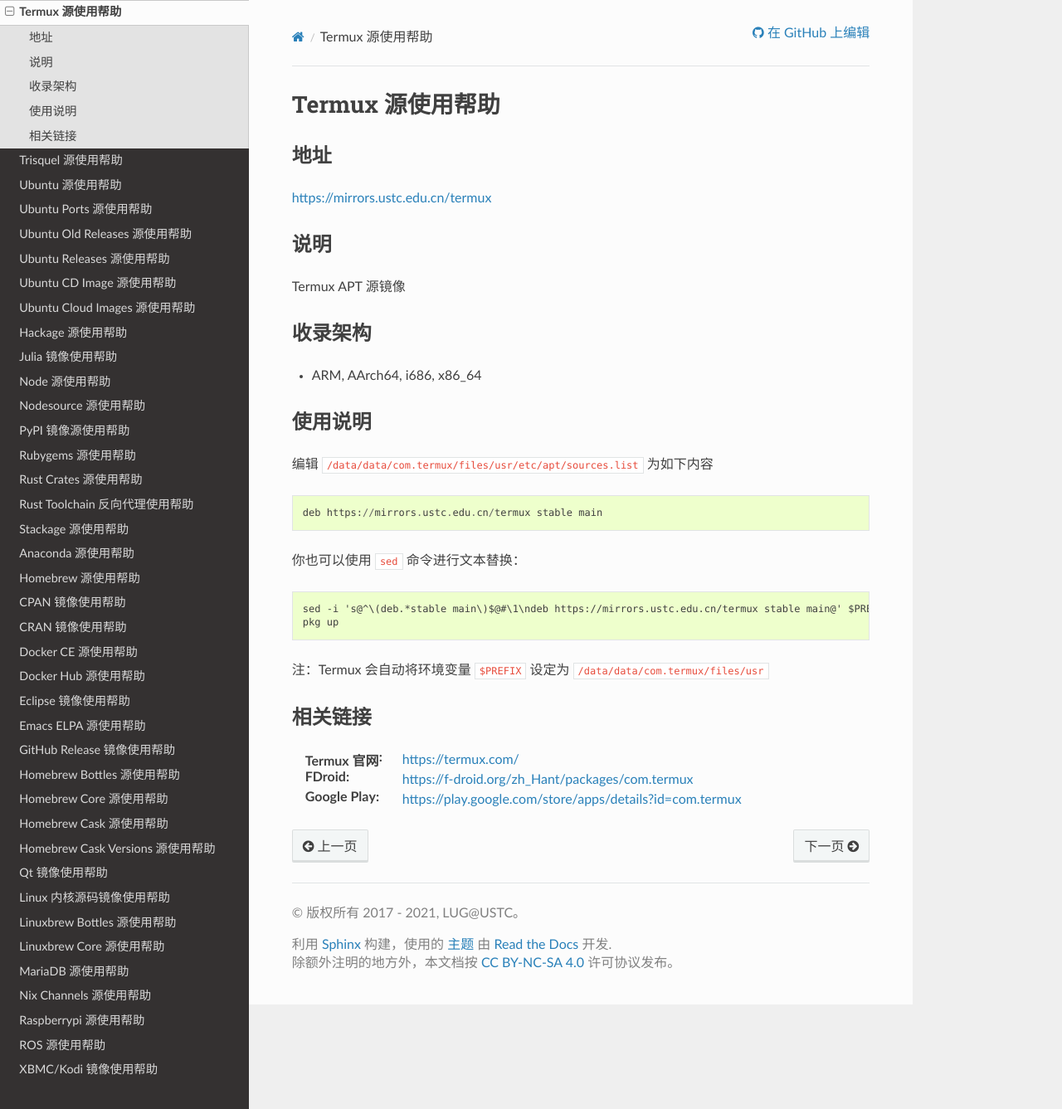
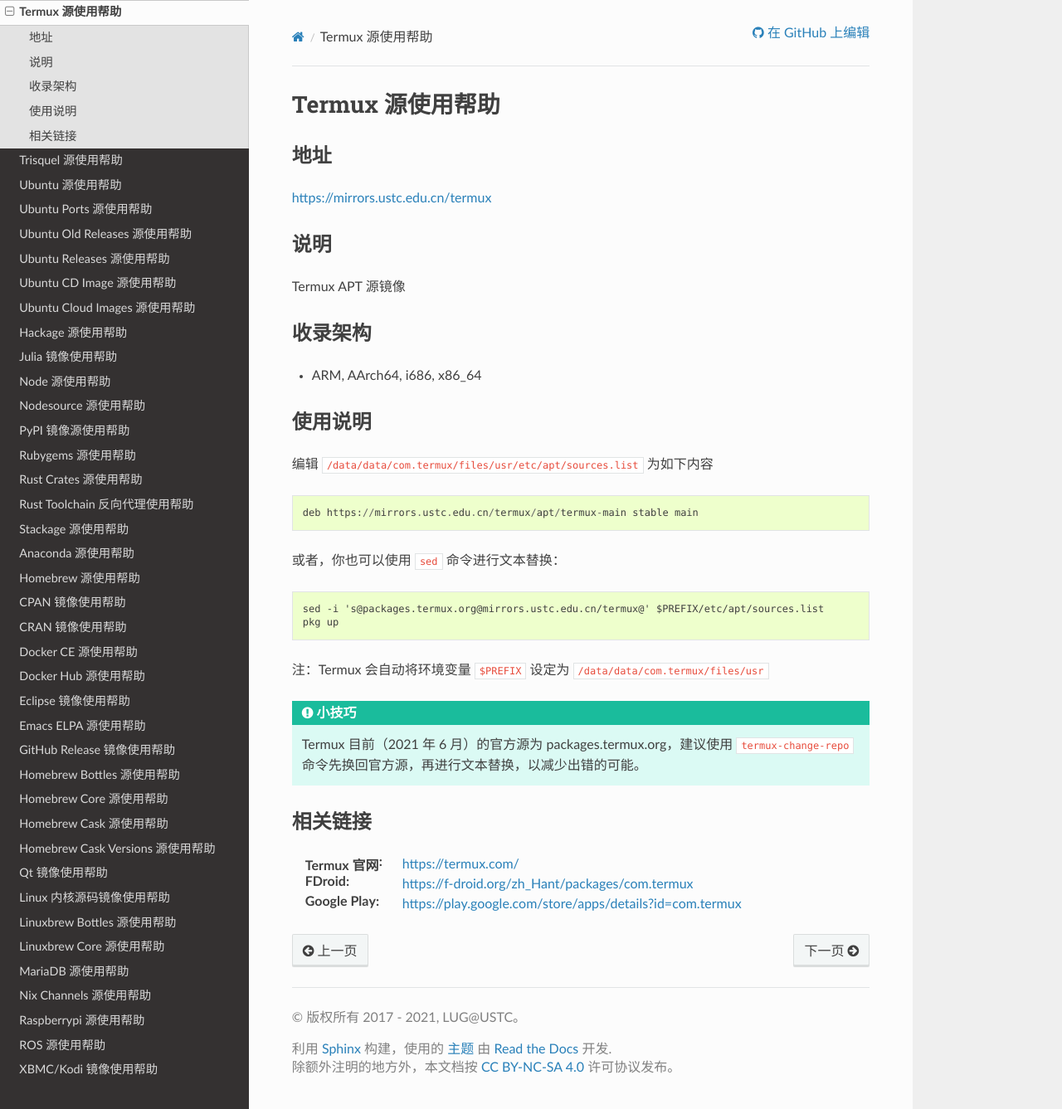
Before and after one commit to ustclug/mirrorhelp, a Sphinx documentation site: the page built from source/termux.rst, in a window 1280 px wide and 1337 px high. Shown: the whole window at 83% size. Built offline with Sphinx 7.4.7 and the Read the Docs theme 2.0.0, drawn with Linux system fonts in a browser that asks for light colours; pages that are not in the unit, such as notebooks, are missing from menus.

Commit message:
Update Termux help

```diff
--- a/source/termux.rst
+++ b/source/termux.rst
@@ -24,16 +24,19 @@
 
 ::
 
-    deb https://mirrors.ustc.edu.cn/termux stable main
+    deb https://mirrors.ustc.edu.cn/termux/apt/termux-main stable main
 
-你也可以使用 ``sed`` 命令进行文本替换：
+或者，你也可以使用 ``sed`` 命令进行文本替换：
 
 ::
 
-    sed -i 's@^\(deb.*stable main\)$@#\1\ndeb https://mirrors.ustc.edu.cn/termux stable main@' $PREFIX/etc/apt/sources.list
+    sed -i 's@packages.termux.org@mirrors.ustc.edu.cn/termux@' $PREFIX/etc/apt/sources.list
     pkg up
 
 注：Termux 会自动将环境变量 ``$PREFIX`` 设定为 :file:`/data/data/com.termux/files/usr`
+
+.. tip::
+    Termux 目前（2021 年 6 月）的官方源为 packages.termux.org，建议使用 ``termux-change-repo`` 命令先换回官方源，再进行文本替换，以减少出错的可能。
 
 相关链接
 ========
```
